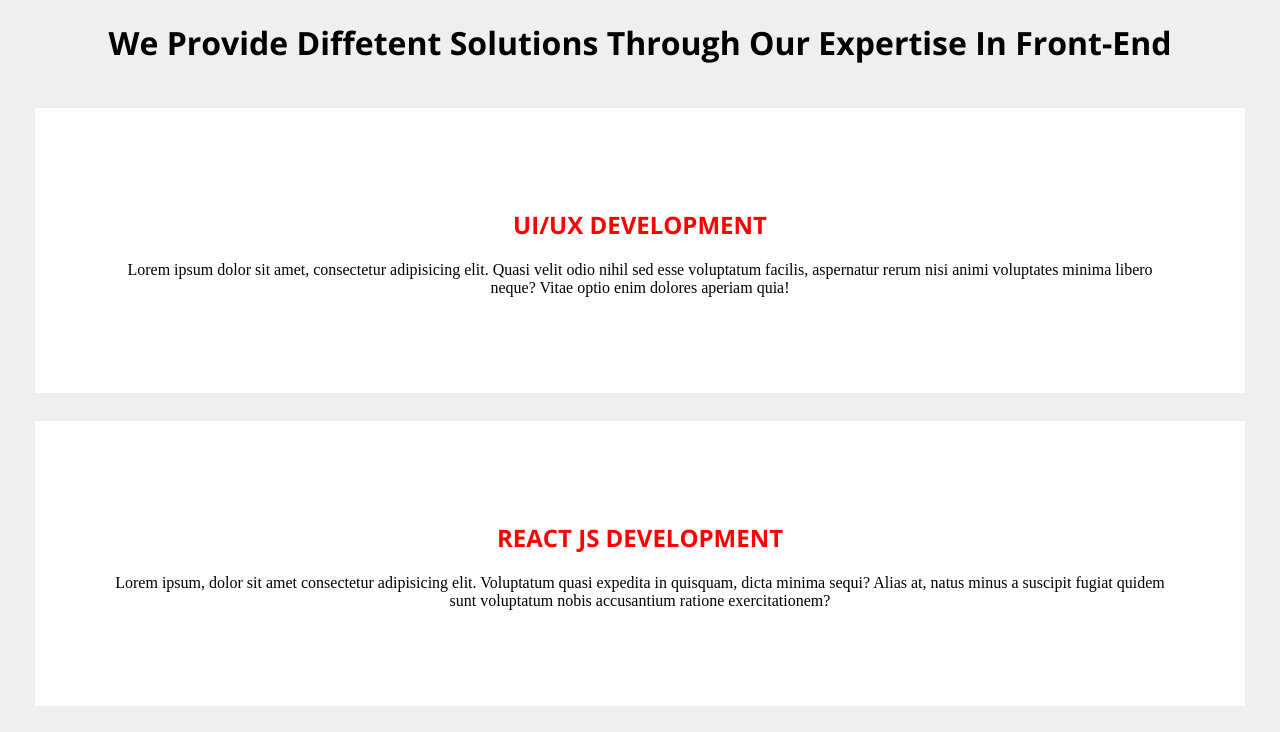
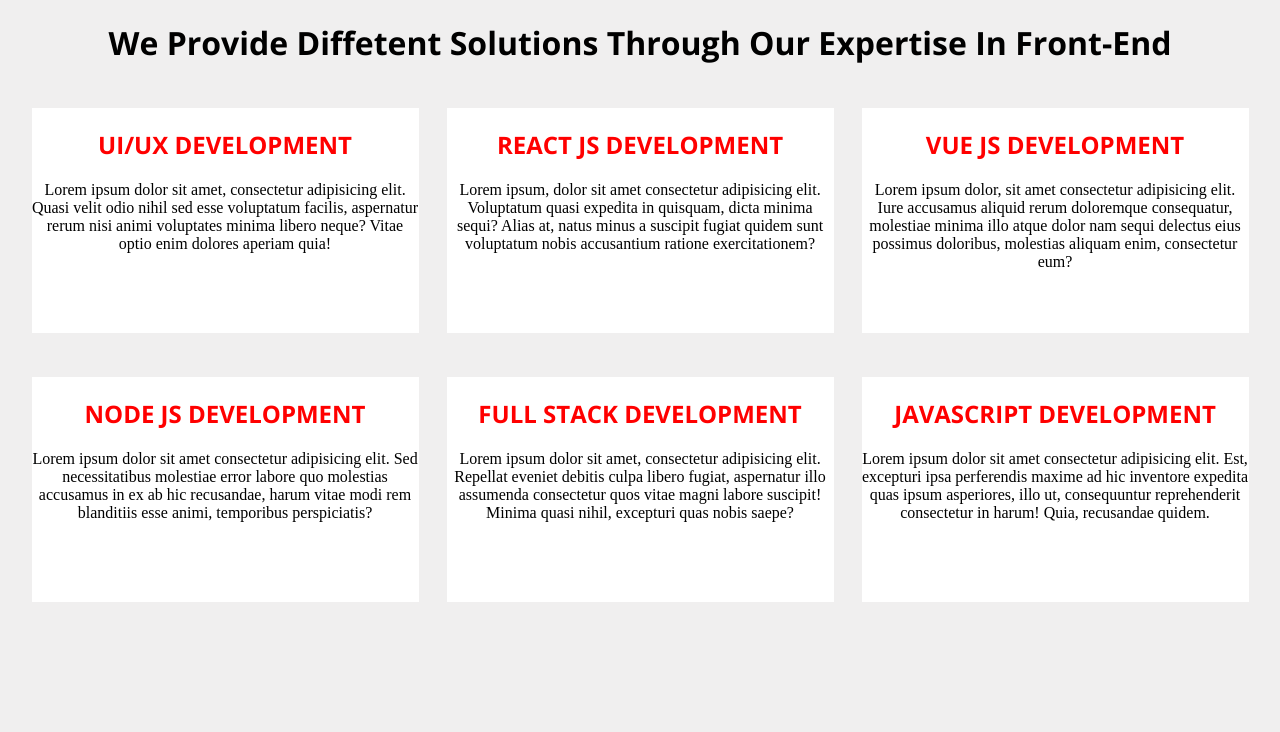
Before and after one commit to FKRO24/DoneP, a plain HTML site: page index.html in a window 1280 px wide. Shown: the top 732 px of the page. Drawn offline with nearby package versions, Linux system fonts and the light colour scheme.

Commit message:
changes: flex containers 1&2 and boxmodel

```diff
--- a/style.css
+++ b/style.css
@@ -30,13 +30,15 @@ h2 {
 
 .flex-container2 {
     display: flex;
-    padding: 80px 80px;
+    flex-wrap: wrap;
+    gap: 28px;
+    padding: 22px;
     justify-content: center;
 }
 
 .boxmodel {
-    margin-inline: 5px;
-    padding: 80px 80px;
+    width: 387px;;
+    height: 225px;
     background-color: rgb(255, 255, 255) ;
     border-color: rgb(255, 255, 255);
     /* box-shadow: 2px 2px rgb(159, 158, 158); */
```
